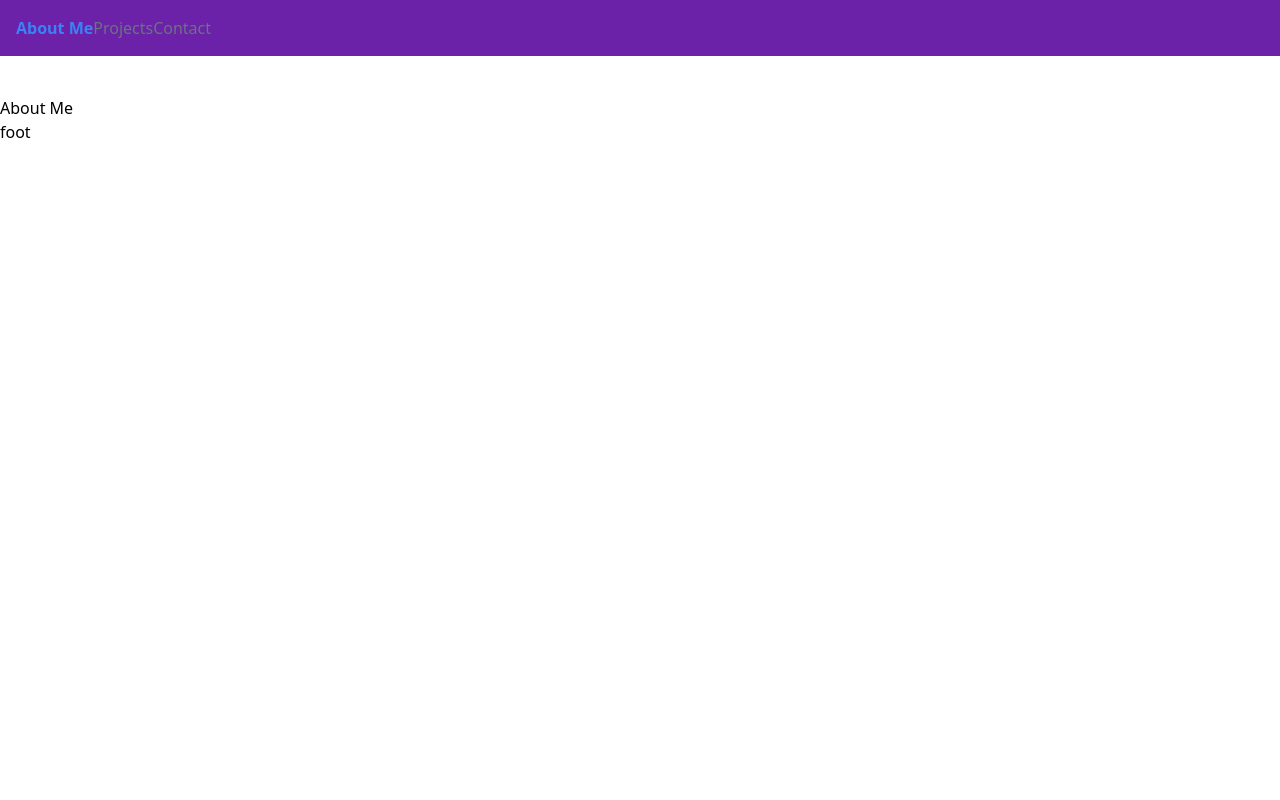
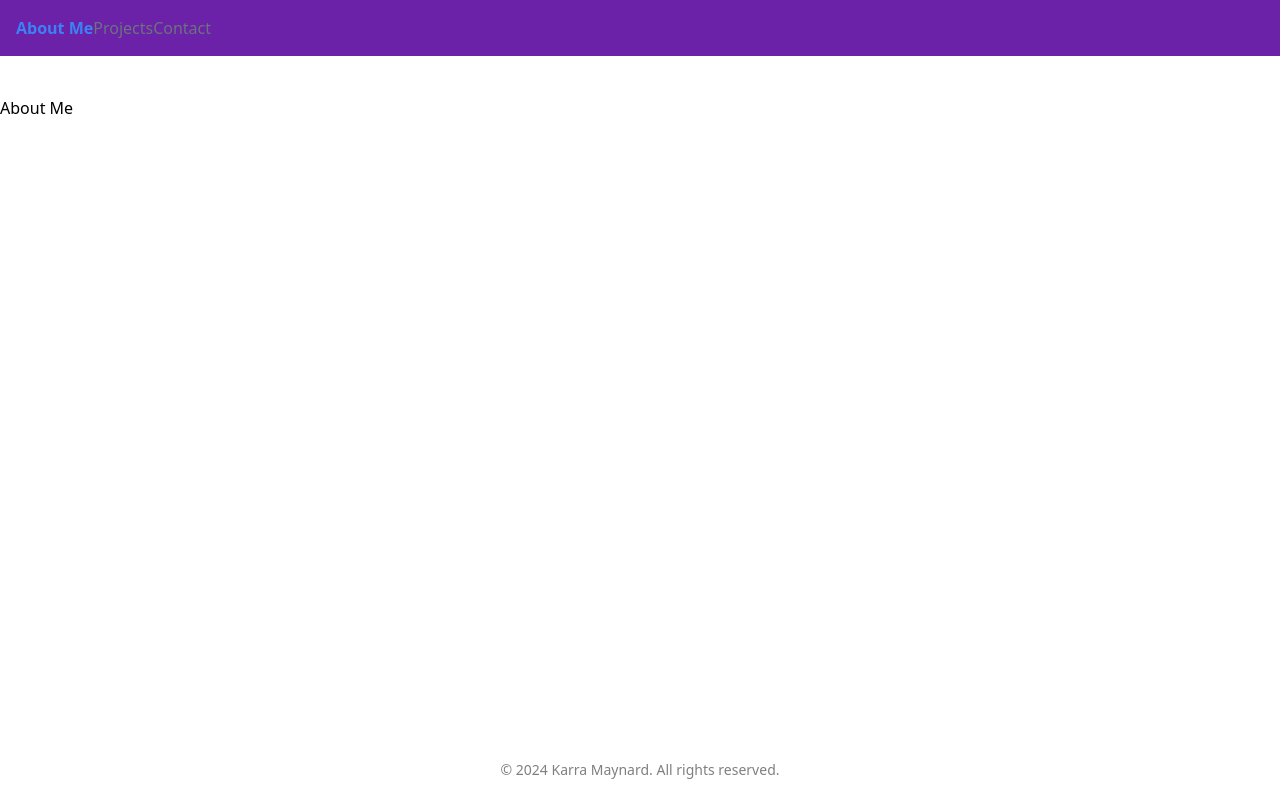
Before and after one commit to PurplePeopleEated/react-portfolio, a React (Vite) app: page / in a window 1280 px wide. Built offline with nearby package versions, Linux system fonts and the light colour scheme.

Commit message:
add footer content

```diff
--- a/src/components/Footer.jsx
+++ b/src/components/Footer.jsx
@@ -2,7 +2,12 @@ import React from "react";
 
 function Footer() {
   return (
-    <div>foot</div>
+    <div className="fixed inset-x-0 bottom-0 py-5 text-center">
+      {/* GitHub Link */}
+      <p className="text-sm mt-2 opacity-50">
+        &copy; {new Date().getFullYear()} <a className="hover:underline" href="https://github.com/PurplePeopleEated">Karra Maynard</a>. All rights reserved.
+      </p>
+    </div>
   );
 }
 
```
